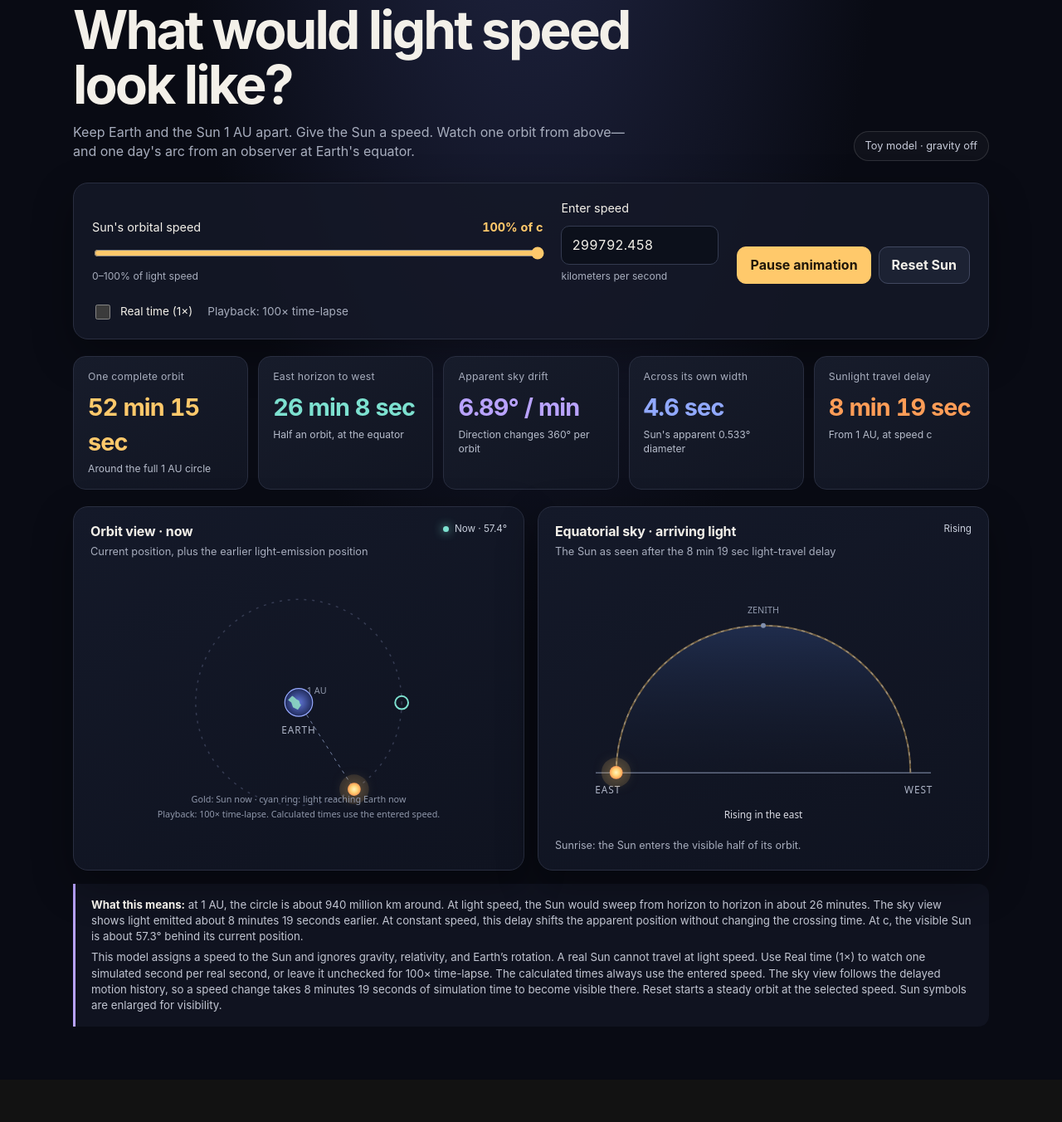
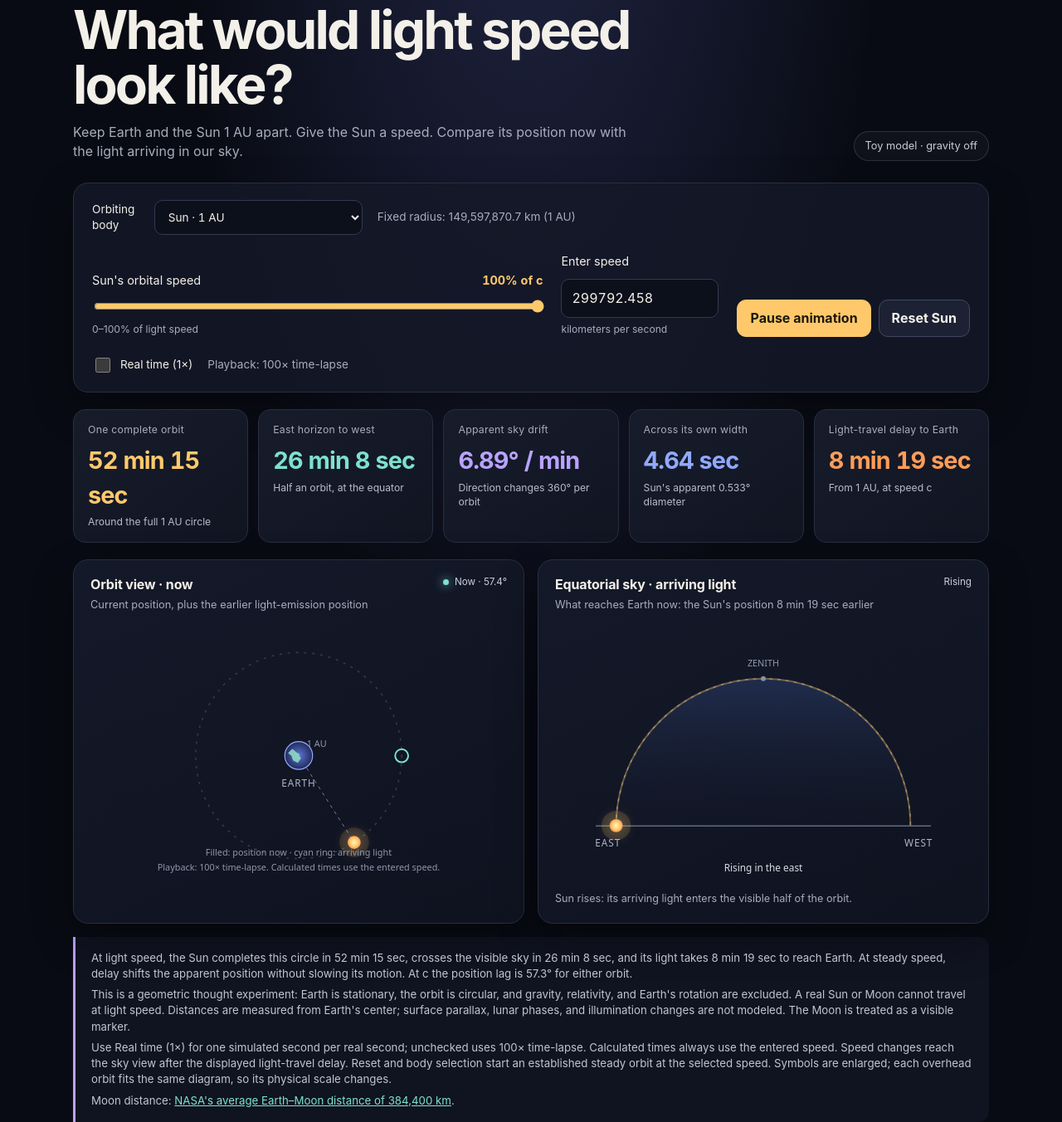
Before and after one commit to kappter/sun-at-light-speed, a plain HTML site: page index.html in a window 1280 px wide. Shown: the part 66-1418 px from the top of the page at 83% size. Before the commit the page ends 1367 px from the top, so only its background shows below. Drawn offline with Linux system fonts and the light colour scheme.

Commit message:
Add Moon mode at average lunar distance with real-time delayed sky visualization

```diff
--- a/index.html
+++ b/index.html
@@ -4,7 +4,7 @@
   <meta charset="utf-8">
   <meta name="viewport" content="width=device-width, initial-scale=1">
   <meta name="description" content="An interactive thought experiment: what would the Sun's motion across Earth's sky look like if it orbited Earth at a chosen speed?">
-  <title>Sun at Light Speed — a Solar System Thought Experiment</title>
+  <title>Sun &amp; Moon at Light Speed — an Earth-Sky Thought Experiment</title>
   <style>
     :root{color-scheme:dark;--bg:#090b14;--panel:#111522;--panel2:#151a2a;--ink:#f3f0e9;--muted:#a7adbd;--line:#292e40;--sun:#ffc96b;--sun2:#ff9d57;--blue:#91a9ff;--cyan:#7de1d0;--violet:#b9a3ff;--shadow:0 18px 50px #0005}
     *{box-sizing:border-box}body{margin:0;background:radial-gradient(ellipse at 50% -20%,#222746 0%,var(--bg) 48%);color:var(--ink);font:16px/1.45 Inter,ui-sans-serif,system-ui,-apple-system,"Segoe UI",sans-serif;min-height:100vh}
@@ -21,45 +21,46 @@
   <main class="shell" id="app">
     <div class="eyebrow">A classroom thought experiment</div>
     <header class="hero">
-      <div><h1>What would light speed look like?</h1><p>Keep Earth and the Sun 1 AU apart. Give the Sun a speed. Watch one orbit from above—and one day's arc from an observer at Earth's equator.</p></div>
+      <div><h1>What would light speed look like?</h1><p id="intro">Keep Earth and the Sun 1 AU apart. Give the Sun a speed. Watch one orbit from above—and one day's arc from an observer at Earth's equator.</p></div>
       <div class="tag">Toy model · gravity off</div>
     </header>
 
     <section class="controls" aria-label="Model controls">
-      <div><div class="control-label"><label for="speed-range">Sun's orbital speed</label><strong id="speed-c">100% of c</strong></div><input class="range" id="speed-range" type="range" min="0" max="100" step="1" value="100" aria-label="Sun's speed as a percentage of light speed"><div class="unit">0–100% of light speed</div></div>
+      <div class="playback-control"><label for="body-select">Orbiting body <select class="speed-number" id="body-select"><option value="sun">Sun · 1 AU</option><option value="moon">Moon · 384,400 km average</option></select></label><span id="distance-status">Fixed radius: 149,597,870.7 km (1 AU)</span></div>
+      <div><div class="control-label"><label id="speed-label" for="speed-range">Sun's orbital speed</label><strong id="speed-c">100% of c</strong></div><input class="range" id="speed-range" type="range" min="0" max="100" step="1" value="100" aria-label="Orbital speed as a percentage of light speed"><div class="unit">0–100% of light speed</div></div>
       <div><div class="control-label"><label for="speed-value">Enter speed</label></div><input class="speed-number" id="speed-value" type="number" min="0" max="299792.458" step="1" value="299792.458" inputmode="decimal"><div class="unit">kilometers per second</div></div>
       <div class="actions"><button class="button primary" id="play" type="button" aria-pressed="true">Pause animation</button><button class="button" id="reset" type="button">Reset Sun</button></div>
       <div class="playback-control"><label for="real-time"><input id="real-time" type="checkbox" aria-describedby="playback-status">Real time (1×)</label><span id="playback-status" role="status">Playback: 100× time-lapse</span></div>
     </section>
 
     <section class="metrics" aria-label="Calculated results" aria-live="polite">
-      <div class="metric"><div class="label">One complete orbit</div><div class="value" id="period">52 min 15 sec</div><div class="sub">Around the full 1 AU circle</div></div>
+      <div class="metric"><div class="label">One complete orbit</div><div class="value" id="period">52 min 15 sec</div><div class="sub" id="period-sub">Around the full 1 AU circle</div></div>
       <div class="metric"><div class="label">East horizon to west</div><div class="value" id="daylight">26 min 8 sec</div><div class="sub">Half an orbit, at the equator</div></div>
       <div class="metric"><div class="label">Apparent sky drift</div><div class="value" id="angular">6.89° / min</div><div class="sub">Direction changes 360° per orbit</div></div>
-      <div class="metric"><div class="label">Across its own width</div><div class="value" id="disk-crossing">4.6 sec</div><div class="sub">Sun's apparent 0.533° diameter</div></div>
-      <div class="metric"><div class="label">Sunlight travel delay</div><div class="value" id="light-delay">8 min 19 sec</div><div class="sub">From 1 AU, at speed c</div></div>
+      <div class="metric"><div class="label">Across its own width</div><div class="value" id="disk-crossing">4.6 sec</div><div class="sub" id="diameter-sub">Sun's apparent 0.533° diameter</div></div>
+      <div class="metric"><div class="label">Light-travel delay to Earth</div><div class="value" id="light-delay">8 min 19 sec</div><div class="sub" id="delay-sub">From 1 AU, at speed c</div></div>
     </section>
 
     <section class="views" aria-label="Two views of the model">
       <article class="view">
         <div class="view-head"><div><h2>Orbit view · now</h2><p>Current position, plus the earlier light-emission position</p></div><div class="live"><span class="dot"></span><span id="phase-label">At sunrise · 0°</span></div></div>
         <svg class="orbit-svg" viewBox="0 0 520 340" role="img" aria-labelledby="orbit-title orbit-desc">
-          <title id="orbit-title">The Sun orbiting Earth at the selected speed</title><desc id="orbit-desc">A top-down diagram showing Earth at the center and the Sun moving around a circular orbit with a radius of one astronomical unit.</desc>
+          <title id="orbit-title">The selected body orbiting Earth</title><desc id="orbit-desc">Earth at the center of the selected fixed-radius orbit, with current and light-emission positions marked. Each orbit is fitted to this diagram; the two distance scales differ.</desc>
           <defs><radialGradient id="earth-fill"><stop stop-color="#6176d7"/><stop offset="1" stop-color="#202b5b"/></radialGradient><radialGradient id="sun-fill"><stop stop-color="#fff4bf"/><stop offset=".55" stop-color="#ffd375"/><stop offset="1" stop-color="#ff9b55"/></radialGradient></defs>
           <circle cx="260" cy="174" r="126" fill="none" stroke="#353b52" stroke-width="1.5" stroke-dasharray="3 7"/>
           <circle cx="260" cy="174" r="3" fill="#74809b"/><line id="radius-line" x1="260" y1="174" x2="386" y2="174" stroke="#7380a2" stroke-width="1" stroke-dasharray="4 5"/>
-          <text x="270" y="163" class="svg-small">1 AU</text>
+          <text id="radius-label" x="270" y="163" class="svg-small">1 AU</text>
           <circle cx="260" cy="174" r="17" fill="url(#earth-fill)" stroke="#97aaff" stroke-width="1.2"/><path d="M252 166c4 2 4 4 7 5 3 1 1 4 4 6l-4 6-6-3-2-6-4-3z" fill="#8dd9c2" opacity=".9"/><text x="260" y="212" text-anchor="middle" class="svg-label">EARTH</text>
           <circle id="emitted-sun" cx="386" cy="174" r="8" fill="none" stroke="#7de1d0" stroke-width="2"/>
           <circle id="sun-halo" cx="386" cy="174" r="18" fill="#ffc96b" opacity=".13"/><circle id="sun-dot" class="star-glow" cx="386" cy="174" r="8" fill="url(#sun-fill)"/>
-          <text x="260" y="296" text-anchor="middle" class="svg-small">Gold: Sun now · cyan ring: light reaching Earth now</text>
+          <text x="260" y="296" text-anchor="middle" class="svg-small">Filled: position now · cyan ring: arriving light</text>
           <text id="playback-note" x="260" y="315" text-anchor="middle" class="svg-small">Playback: 100× time-lapse. Calculated times use the entered speed.</text>
         </svg>
       </article>
       <article class="view">
-        <div class="view-head"><div><h2>Equatorial sky · arriving light</h2><p>The Sun as seen after the 8 min 19 sec light-travel delay</p></div><div class="live"><span id="sky-state">Sun above horizon</span></div></div>
+        <div class="view-head"><div><h2>Equatorial sky · arriving light</h2><p id="sky-delay-description">The Sun as seen after the 8 min 19 sec light-travel delay</p></div><div class="live"><span id="sky-state">Sun above horizon</span></div></div>
         <svg class="sky-svg" viewBox="0 0 520 340" role="img" aria-labelledby="sky-title sky-desc">
-          <title id="sky-title">The Sun's apparent path across the equatorial sky</title><desc id="sky-desc">A half-circle arc from the east horizon to the west horizon. The Sun is visible on this arc during half of its orbit.</desc>
+          <title id="sky-title">The selected body's apparent path across the equatorial sky</title><desc id="sky-desc">A half-circle arc from the east horizon to the west horizon. The selected body is visible on this arc during half of its orbit.</desc>
           <defs><linearGradient id="sky-grad" x1="0" y1="0" x2="0" y2="1"><stop stop-color="#24345a" stop-opacity=".74"/><stop offset="1" stop-color="#141a2b" stop-opacity=".14"/></linearGradient></defs>
           <path d="M80 260 A180 180 0 0 1 440 260 L80 260Z" fill="url(#sky-grad)"/>
           <path d="M80 260 A180 180 0 0 1 440 260" fill="none" stroke="#69748e" stroke-width="1.5" stroke-dasharray="4 6"/>
@@ -74,7 +75,7 @@
       </article>
     </section>
 
-    <aside class="foot"><p><strong>What this means:</strong> at 1 AU, the circle is about 940 million km around. At light speed, the Sun would sweep from horizon to horizon in about 26 minutes. The sky view shows light emitted about 8 minutes 19 seconds earlier. At constant speed, this delay shifts the apparent position without changing the crossing time. At c, the visible Sun is about 57.3° behind its current position.</p><p>This model assigns a speed to the Sun and ignores gravity, relativity, and Earth’s rotation. A real Sun cannot travel at light speed. Use Real time (1×) to watch one simulated second per real second, or leave it unchecked for 100× time-lapse. The calculated times always use the entered speed. The sky view follows the delayed motion history, so a speed change takes 8 minutes 19 seconds of simulation time to become visible there. Reset starts a steady orbit at the selected speed. Sun symbols are enlarged for visibility.</p></aside>
+    <aside class="foot"><p id="model-summary"></p><p>This is a geometric thought experiment: Earth is stationary, the orbit is circular, and gravity, relativity, and Earth's rotation are excluded. A real Sun or Moon cannot travel at light speed. Distances are measured from Earth's center; surface parallax, lunar phases, and illumination changes are not modeled. The Moon is treated as a visible marker.</p><p>Use Real time (1×) for one simulated second per real second; unchecked uses 100× time-lapse. Calculated times always use the entered speed. Speed changes reach the sky view after the displayed light-travel delay. Reset and body selection start an established steady orbit at the selected speed. Symbols are enlarged; each overhead orbit fits the same diagram, so its physical scale changes.</p><p>Moon distance: <a href="https://science.nasa.gov/moon/by-the-numbers/" style="color:var(--cyan)">NASA's average Earth–Moon distance of 384,400 km</a>.</p></aside>
   </main>
   <script>
     (()=>{
@@ -82,28 +83,43 @@
       const range=document.getElementById('speed-range'), input=document.getElementById('speed-value');
       const ui={speedC:document.getElementById('speed-c'),period:document.getElementById('period'),daylight:document.getElementById('daylight'),angular:document.getElementById('angular'),disk:document.getElementById('disk-crossing'),delay:document.getElementById('light-delay'),sun:document.getElementById('sun-dot'),halo:document.getElementById('sun-halo'),line:document.getElementById('radius-line'),skySun:document.getElementById('sky-sun'),skyHalo:document.getElementById('sky-sun-halo'),skyState:document.getElementById('sky-state'),skyMessage:document.getElementById('sky-message'),skyCaption:document.getElementById('sky-caption'),phase:document.getElementById('phase-label'),play:document.getElementById('play')};
       const realTime=document.getElementById('real-time');
+      let bodyName='Sun', distance=AU, diameterDeg=SOLAR_DIAMETER_DEG;
       let speed=C, phase=0, running=true, playback=100, last=performance.now(), simulatedTime=0;
-      const lightDelay=AU/C;
-      let history=[{time:-lightDelay,phase:-speed/AU*lightDelay,omega:speed/AU}];
+      let lightDelay=distance/C;
+      let history=[{time:-lightDelay,phase:-speed/distance*lightDelay,omega:speed/distance}];
       function observedPhase(){const t=simulatedTime-lightDelay;let segment=history[0];for(const item of history){if(item.time>t)break;segment=item;}return segment.phase+segment.omega*(t-segment.time);}
-      const fmtTime=(s)=>{if(!Number.isFinite(s))return '∞'; if(s<60)return `${s.toFixed(s<10?1:0)} sec`; let rem=Math.round(s),h=Math.floor(rem/3600),m=Math.floor((rem%3600)/60),sec=rem%60; if(h)return `${h} hr ${m} min`; if(m)return sec?`${m} min ${sec} sec`:`${m} min`; return `${sec} sec`;};
+      const fmtTime=(s)=>{if(!Number.isFinite(s))return '∞'; if(s<60)return `${s.toFixed(s<1?3:s<10?2:0)} sec`; let rem=Math.round(s),h=Math.floor(rem/3600),m=Math.floor((rem%3600)/60),sec=rem%60; if(h)return `${h} hr ${m} min`; if(m)return sec?`${m} min ${sec} sec`:`${m} min`; return `${sec} sec`;};
       const compact=(n,d=2)=>Number(n).toLocaleString('en-US',{maximumFractionDigits:d});
-      function setSpeed(v){advance(performance.now());speed=Math.max(0,Math.min(C,Number.isFinite(v)?v:0));history.push({time:simulatedTime,phase:phase,omega:speed/AU});range.value=String(Math.round(speed/C*100));input.value=String(Number(speed.toFixed(3)));updateMetrics();draw();}
-      function updateMetrics(){const sec=speed===0?Infinity:2*Math.PI*AU/speed; const angular=speed/AU*180/Math.PI*60;
-        ui.speedC.textContent=`${compact(speed/C*100,1)}% of c`;ui.period.textContent=fmtTime(sec);ui.daylight.textContent=fmtTime(sec/2);ui.angular.textContent=speed===0?'0° / min':`${compact(angular,2)}° / min`;ui.disk.textContent=speed===0?'∞':fmtTime(SOLAR_DIAMETER_DEG/angular*60);ui.delay.textContent=fmtTime(AU/C);
+      function resetModel(){last=performance.now();simulatedTime=0;phase=0;history=[{time:-lightDelay,phase:-speed/distance*lightDelay,omega:speed/distance}];draw();}
+      function setBody(){const moon=document.getElementById('body-select').value==='moon';bodyName=moon?'Moon':'Sun';distance=moon?384400:AU;diameterDeg=moon?2*Math.atan(3474/(2*distance))*180/Math.PI:SOLAR_DIAMETER_DEG;lightDelay=distance/C;
+        if(moon){realTime.checked=true;playback=1;}
+        document.getElementById('intro').textContent=moon?'Keep Earth stationary and place the Moon at its average distance: 384,400 km. Give it a speed and watch the light arriving in our sky.':'Keep Earth and the Sun 1 AU apart. Give the Sun a speed. Compare its position now with the light arriving in our sky.';
+        document.getElementById('speed-label').textContent=`${bodyName}'s orbital speed`;document.getElementById('reset').textContent=`Reset ${bodyName}`;
+        document.getElementById('distance-status').textContent=moon?'Fixed radius: 384,400 km (average lunar distance)':'Fixed radius: 149,597,870.7 km (1 AU)';
+        document.getElementById('period-sub').textContent=moon?'Around the full average-distance lunar circle':'Around the full 1 AU circle';document.getElementById('radius-label').textContent=moon?'384,400 km':'1 AU';document.getElementById('delay-sub').textContent=moon?'From the average lunar distance, at c':'From 1 AU, at speed c';document.getElementById('diameter-sub').textContent=`${bodyName}'s apparent ${diameterDeg.toFixed(3)}° diameter`;
+        document.getElementById('sky-delay-description').textContent=`What reaches Earth now: the ${bodyName}'s position ${fmtTime(lightDelay)} earlier`;
+        for(const node of [ui.sun,ui.skySun])node.setAttribute('fill',moon?'#d8dce7':'url(#sun-fill)');for(const node of [ui.halo,ui.skyHalo])node.setAttribute('fill',moon?'#aebcdb':'#ffc96b');
+        document.getElementById('playback-status').textContent=playback===1?'Playback: real time (1×)':'Playback: 100× time-lapse';document.getElementById('playback-note').textContent=playback===1?'Playback: real time (1×). Calculated times use the entered speed.':'Playback: 100× time-lapse. Calculated times use the entered speed.';
+        document.getElementById('model-summary').textContent=`At light speed, the ${bodyName} completes this circle in ${fmtTime(2*Math.PI*distance/C)}, crosses the visible sky in ${fmtTime(Math.PI*distance/C)}, and its light takes ${fmtTime(lightDelay)} to reach Earth. At steady speed, delay shifts the apparent position without slowing its motion. At c the position lag is 57.3° for either orbit.`;
+        resetModel();updateMetrics();
+      }
+      document.getElementById('body-select').addEventListener('change',setBody);
+      function setSpeed(v){advance(performance.now());speed=Math.max(0,Math.min(C,Number.isFinite(v)?v:0));history.push({time:simulatedTime,phase:phase,omega:speed/distance});range.value=String(Math.round(speed/C*100));input.value=String(Number(speed.toFixed(3)));updateMetrics();draw();}
+      function updateMetrics(){const sec=speed===0?Infinity:2*Math.PI*distance/speed; const angular=speed/distance*180/Math.PI*60;
+        ui.speedC.textContent=`${compact(speed/C*100,1)}% of c`;ui.period.textContent=fmtTime(sec);ui.daylight.textContent=fmtTime(sec/2);ui.angular.textContent=speed===0?'0° / min':`${compact(angular,2)}° / min`;ui.disk.textContent=speed===0?'∞':fmtTime(diameterDeg/angular*60);ui.delay.textContent=fmtTime(lightDelay);
       }
       function draw(){const a=phase, cx=260,cy=174,r=126,x=cx+r*Math.cos(a),y=cy+r*Math.sin(a);ui.sun.setAttribute('cx',x);ui.sun.setAttribute('cy',y);ui.halo.setAttribute('cx',x);ui.halo.setAttribute('cy',y);ui.line.setAttribute('x2',x);ui.line.setAttribute('y2',y);
         const emitted=observedPhase();document.getElementById('emitted-sun').setAttribute('cx',cx+r*Math.cos(emitted));document.getElementById('emitted-sun').setAttribute('cy',cy+r*Math.sin(emitted));
         const currentDeg=((a*180/Math.PI)%360+360)%360;ui.phase.textContent=`Now · ${currentDeg.toFixed(1)}°`;
         const deg=((emitted*180/Math.PI)%360+360)%360, visible=deg<=180;
-        if(visible){const theta=deg*Math.PI/180, sx=260-180*Math.cos(theta), sy=260-180*Math.sin(theta);ui.skySun.style.display='';ui.skyHalo.style.display='';ui.skySun.setAttribute('cx',sx);ui.skySun.setAttribute('cy',sy);ui.skyHalo.setAttribute('cx',sx);ui.skyHalo.setAttribute('cy',sy);ui.skyState.textContent=deg<3?'Rising':deg>177?'Setting':'Sun above horizon';ui.skyMessage.textContent=deg<3?'Rising in the east':deg>177?'Setting in the west':Math.abs(deg-90)<4?'At the zenith':`Across the sky · ${Math.round(deg/180*100)}% of daylight arc`;ui.skyCaption.textContent=deg<3?'Sunrise: the Sun enters the visible half of its orbit.':deg>177?'Sunset: the Sun leaves the visible half of its orbit.':'Arriving light: the Sun’s position 8 min 19 sec earlier. Symbol enlarged.';}else{ui.skySun.style.display='none';ui.skyHalo.style.display='none';ui.skyState.textContent='Below horizon';ui.skyMessage.textContent='Night side of the orbit';ui.skyCaption.textContent='The arriving sunlight places the Sun below the horizon, even if its current position is above it.';}
+        if(visible){const theta=deg*Math.PI/180, sx=260-180*Math.cos(theta), sy=260-180*Math.sin(theta);ui.skySun.style.display='';ui.skyHalo.style.display='';ui.skySun.setAttribute('cx',sx);ui.skySun.setAttribute('cy',sy);ui.skyHalo.setAttribute('cx',sx);ui.skyHalo.setAttribute('cy',sy);ui.skyState.textContent=deg<3?'Rising':deg>177?'Setting':`${bodyName} above horizon`;ui.skyMessage.textContent=deg<3?'Rising in the east':deg>177?'Setting in the west':Math.abs(deg-90)<4?'At the zenith':`Across the sky · ${Math.round(deg/180*100)}% of daylight arc`;ui.skyCaption.textContent=deg<3?`${bodyName} rises: its arriving light enters the visible half of the orbit.`:deg>177?`${bodyName} sets: its arriving light leaves the visible half of the orbit.`:`Arriving light: ${bodyName}'s position ${fmtTime(lightDelay)} earlier. Symbol enlarged.`;}else{ui.skySun.style.display='none';ui.skyHalo.style.display='none';ui.skyState.textContent='Below horizon';ui.skyMessage.textContent='Night side of the orbit';ui.skyCaption.textContent=`The arriving light places the ${bodyName} below the horizon; its current position may differ.`;}
       }
-      function advance(now){const elapsed=Math.max(0,(now-last)/1000);last=now;const dt=playback===1?elapsed:Math.min(elapsed,.1);if(running){simulatedTime+=playback*dt;phase+=(speed/AU)*playback*dt;while(history.length>1&&history[1].time<=simulatedTime-lightDelay)history.shift();}}
+      function advance(now){const elapsed=Math.max(0,(now-last)/1000);last=now;const dt=playback===1?elapsed:Math.min(elapsed,.1);if(running){simulatedTime+=playback*dt;phase+=(speed/distance)*playback*dt;while(history.length>1&&history[1].time<=simulatedTime-lightDelay)history.shift();}}
       function frame(now){advance(now);draw();requestAnimationFrame(frame);}
       realTime.addEventListener('change',()=>{advance(performance.now());playback=realTime.checked?1:100;document.getElementById('playback-status').textContent=playback===1?'Playback: real time (1×)':'Playback: 100× time-lapse';document.getElementById('playback-note').textContent=playback===1?'Playback: real time (1×). Calculated times use the entered speed.':'Playback: 100× time-lapse. Calculated times use the entered speed.';draw();});
       range.addEventListener('input',()=>setSpeed(C*Number(range.value)/100));input.addEventListener('input',()=>{if(input.value!=='')setSpeed(Number(input.value));});input.addEventListener('change',()=>{if(input.value===''||!Number.isFinite(Number(input.value)))setSpeed(0);});
-      ui.play.addEventListener('click',()=>{advance(performance.now());running=!running;ui.play.textContent=running?'Pause animation':'Resume animation';ui.play.setAttribute('aria-pressed',String(running));last=performance.now();});document.getElementById('reset').addEventListener('click',()=>{last=performance.now();simulatedTime=0;phase=0;history=[{time:-lightDelay,phase:-speed/AU*lightDelay,omega:speed/AU}];draw();});
-      updateMetrics();draw();requestAnimationFrame(frame);
+      ui.play.addEventListener('click',()=>{advance(performance.now());running=!running;ui.play.textContent=running?'Pause animation':'Resume animation';ui.play.setAttribute('aria-pressed',String(running));last=performance.now();});document.getElementById('reset').addEventListener('click',resetModel);
+      setBody();requestAnimationFrame(frame);
     })();
   </script>
 </body>
```
